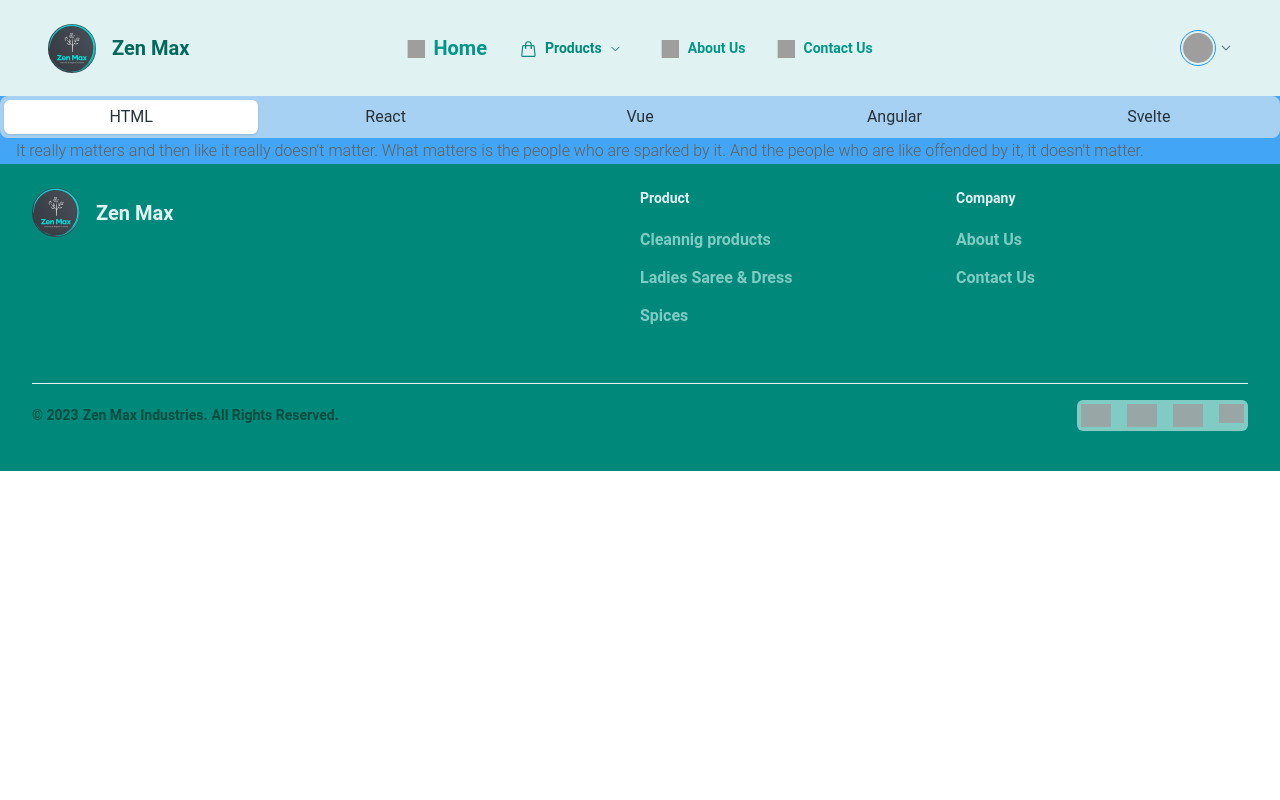
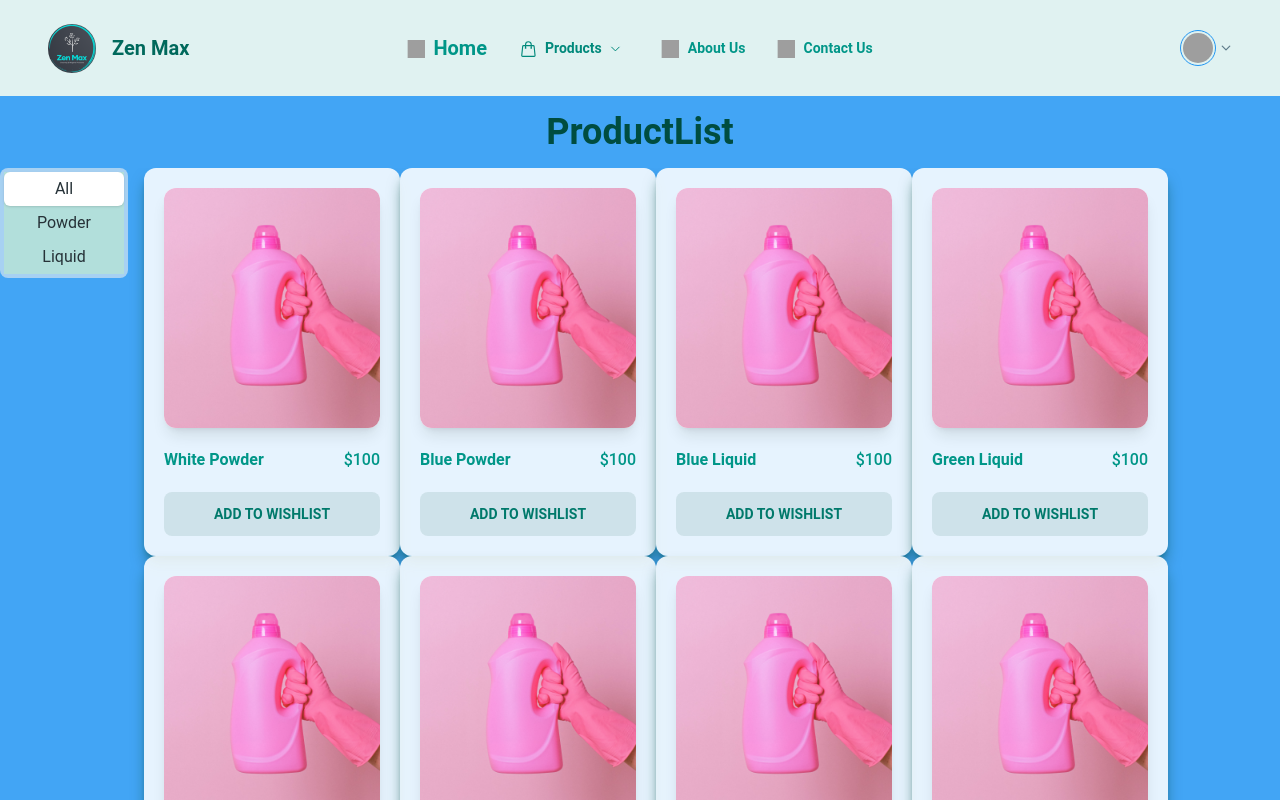
Before and after one commit to AnsariYasirArfat/Ecommerce-FullStack-Project, a React (Vite) app in the folder client/: page /product in a window 1280 px wide. Shown: the top 800 px of the page. Built offline with nearby package versions, Linux system fonts and the light colour scheme; grey boxes are pictures that could not be loaded.

Commit message:
ProductList's dummy content added

```diff
--- a/client/src/Components/ProductList.jsx
+++ b/client/src/Components/ProductList.jsx
@@ -6,66 +6,182 @@ import {
   TabPanel,
 } from "@material-tailwind/react";
 
+import productImage from "../Assets/product.png";
+import ProductCard from "./ProductCard";
+
 function ProductList() {
   const data = [
     {
-      label: "HTML",
-      value: "html",
-      desc: `It really matters and then like it really doesn't matter.
-      What matters is the people who are sparked by it. And the people
-      who are like offended by it, it doesn't matter.`,
+      label: "All",
+      value: "all",
+      products: [
+        {
+          Name: "White Powder",
+          Price: "100",
+          Image: productImage,
         },
         {
-      label: "React",
-      value: "react",
-      desc: `Because it's about motivating the doers. Because I'm here
-      to follow my dreams and inspire other people to follow their dreams, too.`,
+          Name: "Blue Powder",
+          Price: "100",
+          Image: productImage,
         },
         {
-      label: "Vue",
-      value: "vue",
-      desc: `We're not always in the position that we want to be at.
-      We're constantly growing. We're constantly making mistakes. We're
-      constantly trying to express ourselves and actualize our dreams.`,
+          Name: "Blue Liquid",
+          Price: "100",
+          Image: productImage,
         },
         {
-      label: "Angular",
-      value: "angular",
-      desc: `Because it's about motivating the doers. Because I'm here
-      to follow my dreams and inspire other people to follow their dreams, too.`,
+          Name: "Green Liquid",
+          Price: "100",
+          Image: productImage,
         },
         {
-      label: "Svelte",
-      value: "svelte",
-      desc: `We're not always in the position that we want to be at.
-      We're constantly growing. We're constantly making mistakes. We're
-      constantly trying to express ourselves and actualize our dreams.`,
+          Name: "Blue Powder",
+          Price: "100",
+          Image: productImage,
+        },
+        {
+          Name: "Blue Liquid",
+          Price: "100",
+          Image: productImage,
+        },
+        {
+          Name: "Green Liquid",
+          Price: "100",
+          Image: productImage,
+        },
+        {
+          Name: "Blue Powder",
+          Price: "100",
+          Image: productImage,
+        },
+        {
+          Name: "Blue Liquid",
+          Price: "100",
+          Image: productImage,
+        },
+        {
+          Name: "Green Liquid",
+          Price: "100",
+          Image: productImage,
+        },
+        {
+          Name: "Blue Powder",
+          Price: "100",
+          Image: productImage,
+        },
+        {
+          Name: "Blue Liquid",
+          Price: "100",
+          Image: productImage,
+        },
+        {
+          Name: "Green Liquid",
+          Price: "100",
+          Image: productImage,
+        },
+      ],
+    },
+    {
+      label: "Powder",
+      value: "powder",
+      products: [
+        {
+          Name: "White Powder",
+          Price: "100",
+          Image: productImage,
+        },
+        {
+          Name: "Blue Powder",
+          Price: "100",
+          Image: productImage,
+        },
+        {
+          Name: "Blue Liquid",
+          Price: "100",
+          Image: productImage,
+        },
+        {
+          Name: "Green Liquid",
+          Price: "100",
+          Image: productImage,
+        },
+      ],
+    },
+    {
+      label: "Liquid",
+      value: "liquid",
+      products: [
+        {
+          Name: "White Powder",
+          Price: "100",
+          Image: productImage,
+        },
+        {
+          Name: "Blue Powder",
+          Price: "100",
+          Image: productImage,
+        },
+        {
+          Name: "Blue Liquid",
+          Price: "100",
+          Image: productImage,
+        },
+        {
+          Name: "Green Liquid",
+          Price: "100",
+          Image: productImage,
+        },
+        {
+          Name: "Blue Liquid",
+          Price: "100",
+          Image: productImage,
+        },
+        {
+          Name: "Green Liquid",
+          Price: "100",
+          Image: productImage,
+        },
+      ],
     },
   ];
 
   return (
-    <Tabs id="custom-animation" value="html">
-      <TabsHeader>
+    <>
+      <div>
+        <h1 className="text-4xl font-bold text-center p-4 text-teal-900">
+          ProductList
+        </h1>
+      </div>
+      <Tabs
+        id="custom-animation"
+        value="all"
+        className="flex flex-col md:flex-row relative"
+      >
+        <TabsHeader className="sticky top-0 flex flex-row md:flex-col md:w-32">
           {data.map(({ label, value }) => (
-          <Tab key={value} value={value}>
+            <Tab key={value} value={value} className="bg-teal-100">
               {label}
             </Tab>
           ))}
         </TabsHeader>
         <TabsBody
           animate={{
-          initial: { y: 250 },
+            initial: { y: 400 },
             mount: { y: 0 },
-          unmount: { y: 250 },
+            unmount: { y: 400 },
           }}
         >
-        {data.map(({ value, desc }) => (
-          <TabPanel key={value} value={value} className="py-0">
-            {desc}
+          {data.map(({ value, products }) => (
+            <TabPanel key={value} value={value} className="py-0 flex flex-wrap">
+              {products.map((product) => {
+                return <ProductCard key={product.Name} Product={product} />;
+              })}
             </TabPanel>
           ))}
         </TabsBody>
       </Tabs>
+    </>
   );
 }
 
```
Lines whose indentation alone changed are shown as unchanged.
